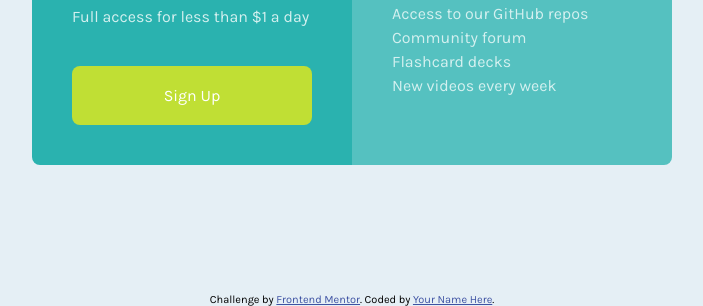
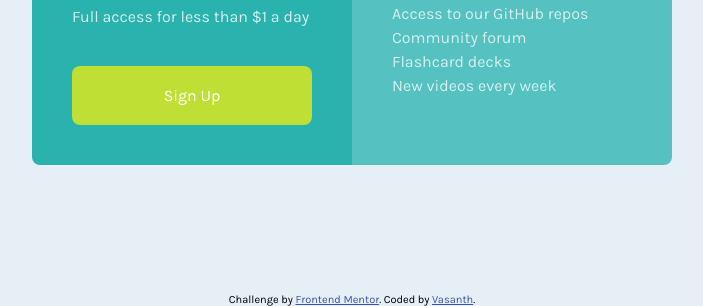
Before and after one commit to vasanthr19/HTML_projects, a plain HTML site: page project3/index.html in a window 1280 px wide. Shown: the part 527-833 px from the top of the page, without its empty margins (288-991 px from the left). Drawn offline with Linux system fonts and the light colour scheme.

Commit message:
Update index.html

```diff
--- a/project3/index.html
+++ b/project3/index.html
@@ -57,7 +57,7 @@
   <footer>
     <p class="attribution">
       Challenge by <a href="https://www.frontendmentor.io?ref=challenge" target="_blank">Frontend Mentor</a>.
-      Coded by <a href="#">Your Name Here</a>.
+      Coded by <a href="#">Vasanth</a>.
     </p>
   </footer>
 </body>
```
